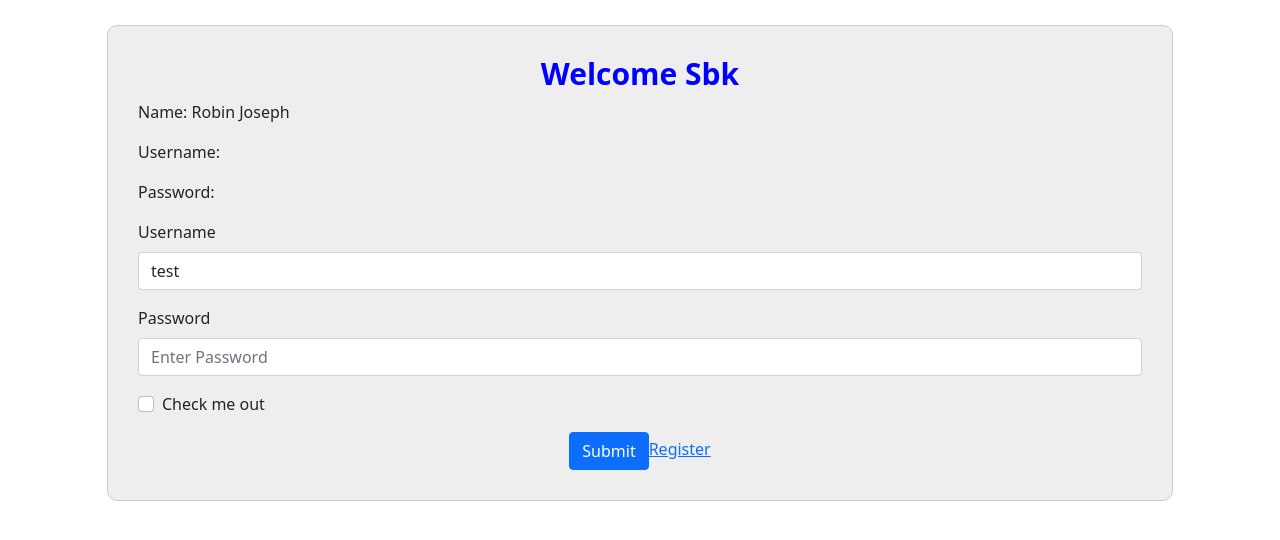
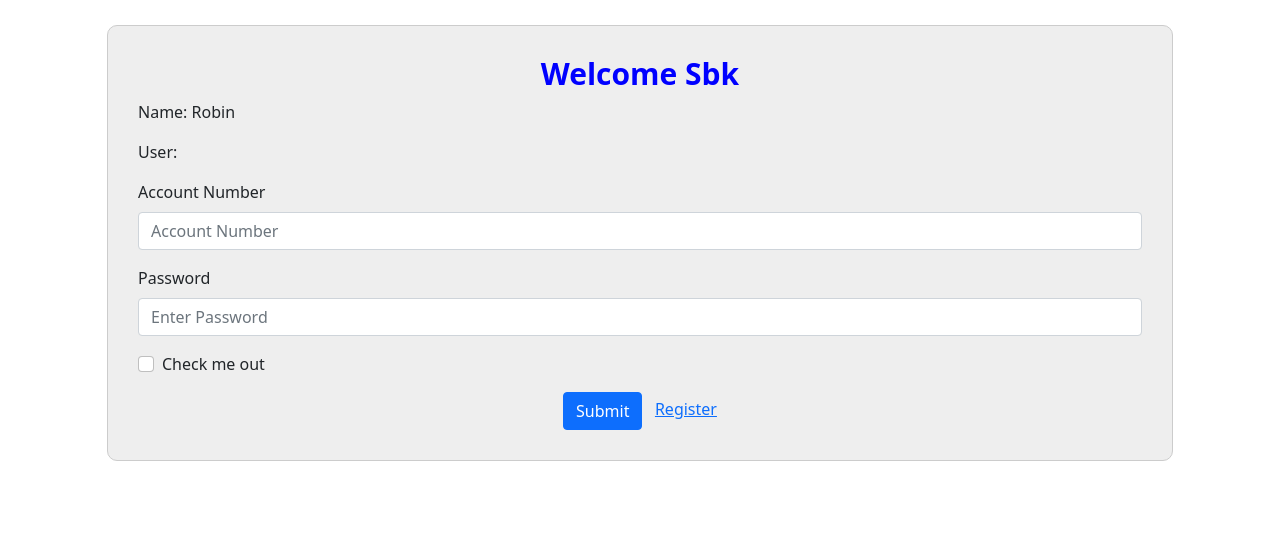
Before and after one commit to Robii1994/Bank-app, an Angular app: page / in a window 1280 px wide. Shown: the top 540 px of the page. Built offline with nearby package versions, Linux system fonts and the light colour scheme.

Commit message:
login page

```diff
--- a/src/app/app.module.ts
+++ b/src/app/app.module.ts
@@ -6,6 +6,7 @@ import { AppComponent } from './app.component';
 import { LoginComponent } from './login/login.component';
 import { RegisterComponent } from './register/register.component';
 import { DashboardComponent } from './dashboard/dashboard.component';
+import { FormsModule } from '@angular/forms';
 
 @NgModule({
   declarations: [
@@ -16,7 +17,8 @@ import { DashboardComponent } from './dashboard/dashboard.component';
   ],
   imports: [
     BrowserModule,
-    AppRoutingModule
+    AppRoutingModule,
+    FormsModule,
   ],
   providers: [],
   bootstrap: [AppComponent]
--- a/src/app/login/login.component.html
+++ b/src/app/login/login.component.html
@@ -3,25 +3,26 @@
         <div class="row">
             <div class="col-12 text-center"><h1>Welcome Sbk</h1></div>
             <p>Name: {{name}}</p>
-            <p>Username: {{uname}}</p>
-            <p>Password: {{pwd}}</p>
+            <p>User: {{usrname}}</p>
+            <!-- <p>Account Number: {{accno}}</p> -->
         </div>
 
         <form>
             <div class="mb-3">
-                <label for="uname" class="form-label" >Username</label>
-                <input value="test" placeholder="Enter Username"  type="text" (change)="getuname($event)" class="form-control" id="uname">
+                <label class="form-label">Account Number</label>
+                <!-- <input placeholder="Account Number"  type="text" (change)="getaccno($event)" class="form-control"> -->
+                <input placeholder="Account Number"  type="text" [(ngModel)]="accno"  name="accno" class="form-control">
             </div>
             <div class="mb-3">
-                <label for="pwd" class="form-label">Password</label>
-                <input placeholder="Enter Password" type="password" (change)="getpwd($event)" class="form-control" id="pwd">
+                <label class="form-label">Password</label>
+                <input placeholder="Enter Password" type="password" [(ngModel)]="pwd" name="pwd" class="form-control" >
             </div>
             <div class="mb-3 form-check">
                 <input type="checkbox" class="form-check-input" id="exampleCheck1">
                 <label class="form-check-label" for="exampleCheck1">Check me out</label>
             </div>
             <div class="text-center">
-                <button type="button" (click)="login()" class="btn btn-primary">Submit</button>
+                <button type="button" (click)="login()" class="btn btn-primary">Submit</button> &nbsp;
                 <a routerLink="register">Register</a>
             </div>
         </form>
--- a/src/app/login/login.component.ts
+++ b/src/app/login/login.component.ts
@@ -1,4 +1,5 @@
 import { Component, OnInit } from '@angular/core';
+import { Router } from '@angular/router';
 
 @Component({
   selector: 'app-login',
@@ -7,35 +8,52 @@ import { Component, OnInit } from '@angular/core';
 })
 export class LoginComponent implements OnInit {
 
-  accountDetails = {
+  accountDetails:any = {
     1000: { acno: 1000, name: "userone", balance: 5000, password: "user1" },
     1001: { acno: 1001, name: "usertwo", balance: 3000, password: "user2" },
     1002: { acno: 1002, name: "userthree", balance: 4000, password: "user3" },
-    1003: { acno: 1003, name: "userfour", balance: 9000, password: "user4" },
-    1004: { acno: 1004, name: "userfive", balance: 9000, password: "user5" }
 }
+name = "Robin"
+accno = "";
+pwd = "";
+usrname = "";
 
-  uname= " ";
-  pwd= " ";
-  name = "Robin Joseph"
-  test = "Placeholder"
 
-  getuname(event:any){
-    this.uname=event.target.value;
-    // console.log(this.uname)
-  }
-  getpwd(event:any){
-    this.pwd=event.target.value;
-    // console.log(this.pwd)
-  }
+// getaccno(event:any){
+// 	this.accno = event.target.value;
+// }
+// getpwd(event:any){
+// 	this.pwd = event.target.value
+// }
 
-  constructor() { }
+
+  constructor(private routes:Router) { }
 
   ngOnInit(): void {
   }
+
   login(){
-    // var acno = a.value;
-    // var pwd = b.value;
-    alert("Login Works")
+	  var uname = this.usrname;
+	  var account_number = this.accno;
+	  var pass_word = this.pwd;
+	//   var account_number = a.value;
+	//   var pass_word = b.value;
+	  var datas = this.accountDetails;
+
+		if (account_number in datas){
+			var pwdstore = datas[account_number].password;
+			this.usrname = datas[account_number].name; // username
+			if(pwdstore == pass_word){
+				alert("Login Successfull");
+				this.routes.navigateByUrl("dashboard")
+			}
+			else{
+				alert("invalid Password");
+			}
+		}
+		else{
+			alert("Please enter a valid Account Number");
+		}
   }
+
 }
--- a/src/app/register/register.component.html
+++ b/src/app/register/register.component.html
@@ -17,7 +17,7 @@
                 <input type="password" class="form-control" id="pwd">
             </div>
             <div class="text-center">
-                <button type="button" (click)="register()" class="btn btn-primary">Register</button>
+                <button type="button" class="btn btn-primary">Register</button>
             </div>
         </form>
     </div>
```
